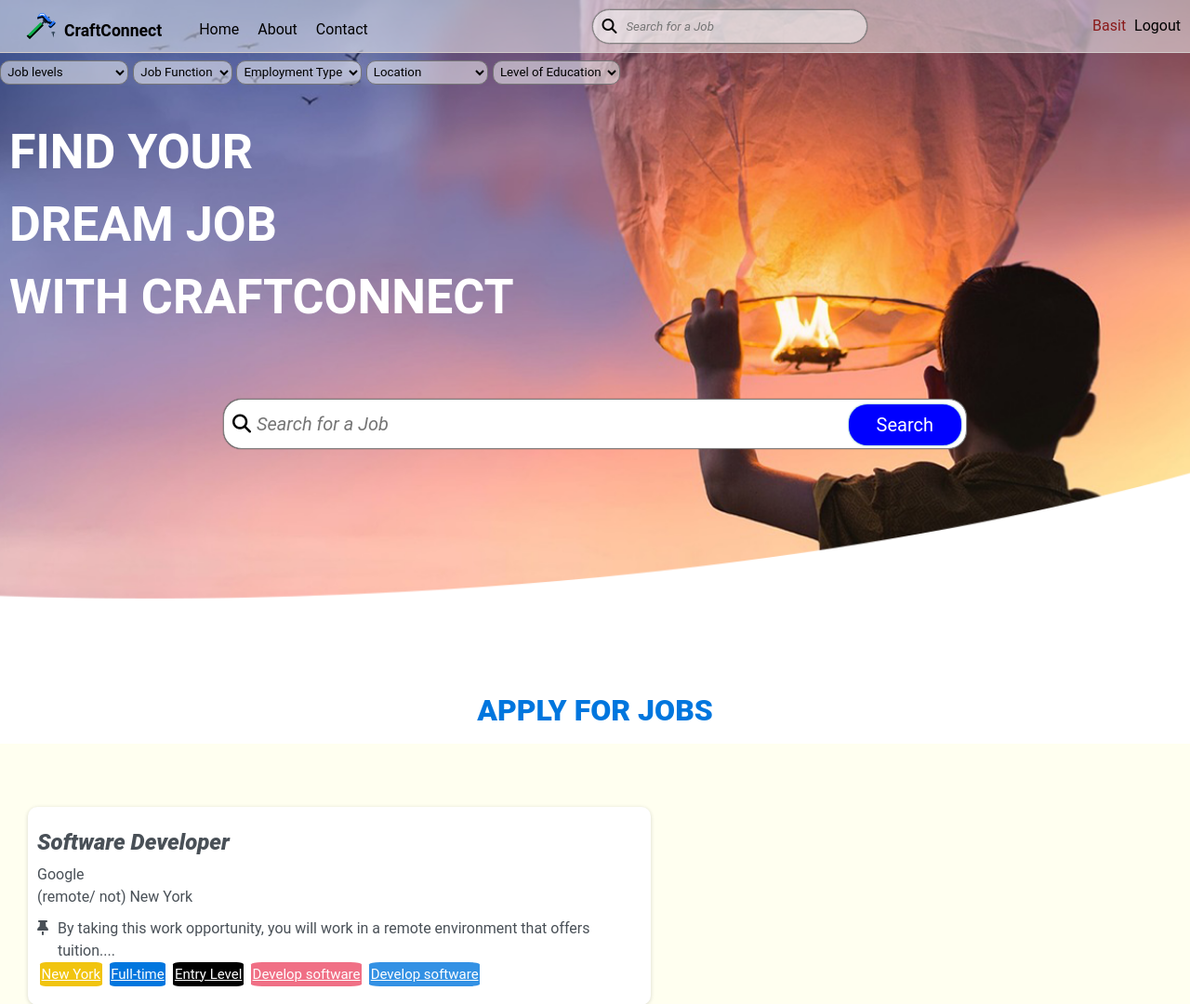
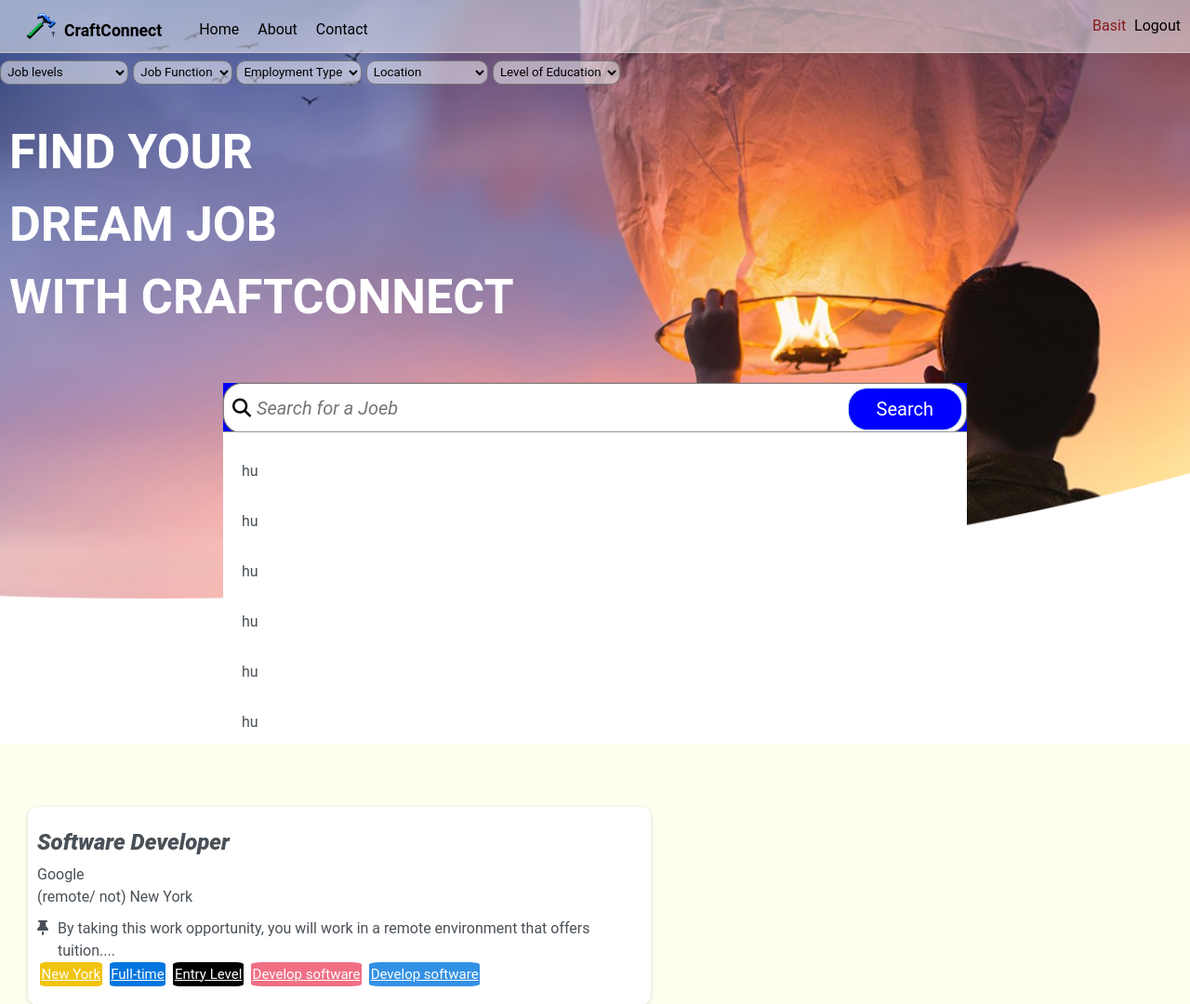
Before and after one commit to basit-devBE/CraftConnect, a Django app: page /home in a window 1280 px wide. Shown: the top 1080 px of the page at 93% size. Run offline with Django 5.2, Linux system fonts and the light colour scheme; a user stored in the database is signed in.

Commit message:
still working on the searches

```diff
--- a/myapp/static/css/styles.css
+++ b/myapp/static/css/styles.css
@@ -60,42 +60,41 @@ h1 {
 }
 
 /* -----The SEARCH INPUT ----- */
-.input-section {
-  /* background: red; */
+/* .input-section {
+
   display: flex;
   align-items: center;
   justify-items: center;
   justify-content: center;
-  /* margin-top: 20px; */
+
   height: 5px;
   margin: auto;
   width: auto;
-  /* max-width: 350px; */
-  /* max-width: 100%; */
+
   position: relative;
-  /* margin-right: 0px; */
-}
 
-.input-section input:first-child {
+} */
+
+/* .input-section input:first-child {
   display: inline-block;
   width: 100%;
   border-radius: 20px;
   border: 1px solid #848282;
   padding: 10px 80px 10px 35px;
   outline: none;
-  /* font-size: 20px; */
+
   font-style: italic;
   box-shadow: 0px 0px 1px #3a3c3b, 0px 0px 1px #717578;
   background-color: rgba(255, 255, 255, 0.5);
-}
-.input-section i {
+} */
+/* .input-section i {
   position: absolute;
-  left: 10px; /* Adjust this value to position the icon */
-  color: black;
+  left: 10px; Adjust this value to position the icon */
+/* color: black;
   top: 50%;
-  transform: translateY(-50%);
-  /* font-size: 20px; */
-}
+  transform: translateY(-50%); */
+/* font-size: 20px; */
+/* } */
 
 .logo-navlinks {
   display: flex;
@@ -242,16 +241,10 @@ h1 {
   display: flex;
   justify-content: flex-start;
   margin-top: -10px;
-  /* background-color: #931c20; */
-  /* width: 100%; */
-  /* border-bottom: 1px solid var(--labelColor); */
-  /* justify-content: flex-start; */
-  /* flex-wrap: wrap; */
   gap: 0.3rem;
 }
 
 .filter-select {
-  /* border: none; */
   border-radius: 10px;
   padding: 0.2rem;
   background-color: rgba(255, 255, 255, 0.5);
@@ -290,18 +283,55 @@ h1 {
 
 /* ------THE REST ARE AT THE NAVBAR SECTION------- */
 .search-section {
+  /* background: rgb(213, 58, 58);
+  background-color: red; */
+  position: relative;
+  /* width: 800px;
+  max-width: 100%; */
+  /* display: block; */
+  /* display: flex; */
+  /* flex: 1; */
+  /* align-items: center;
+  justify-items: center;
+  justify-content: center;
+  margin-top: 20px; */
+  /* margin: auto; */
+  /* position: absolute; */
+  top: 10px; /* Adjust as needed */
+  left: 50%;
+  transform: translateX(-50%);
   display: flex;
   align-items: center;
+  justify-content: center;
+  width: 800px;
+  max-width: 100%;
+  background: white;
+}
+
+.search-section .row-search {
+  /* display: flex;
+  /* flex: 1; */
+  /* align-items: center;
   justify-items: center;
   justify-content: center;
-  margin-top: 20px;
-  margin: auto;
+  margin-top: 20px; */
+  /* margin: auto; */
+  /* width: 800px; */
+  /* max-width: 100%; */
+  /* position: relative;  */
+  position: absolute;
+  /* top: 20px; Adjust as needed */
+  /* left: 50%; */
+  /* transform: translateX(-50%);
+  display: flex;
+  align-items: center;
+  /* justify-content: center; */
   width: 800px;
   max-width: 100%;
-  position: relative;
+  background: blue;
 }
 
-.search-section input:first-child {
+.search-section .row-search input:first-child {
   display: inline-block;
   width: 100%;
   border-radius: 20px;
@@ -312,7 +342,7 @@ h1 {
   font-style: italic;
   box-shadow: 0px 0px 1px #3a3c3b, 0px 0px 1px #717578;
 }
-.search-section i {
+.search-section .row-search i {
   position: absolute;
   left: 10px; /* Adjust this value to position the icon */
   color: black;
@@ -321,7 +351,7 @@ h1 {
   font-size: 20px;
 }
 
-.search-section .button1 {
+.search-section .row-search .button1 {
   display: inline-block;
   position: absolute;
   background-color: blue;
@@ -336,12 +366,37 @@ h1 {
   box-shadow: 0px 0px 2px #82c5a9, 0px 0px 2px #77b9ef;
 }
 
-.search-section .button1:hover {
+.search-section .row-search .button1:hover {
   background-color: #000000;
+}
+
+.result-box {
+
+  width: 800px;
+  max-width: 100%;
+  position: absolute;
+  top: 25px;
+  background: white;
+  z-index: 100;
+}
+.result-box ul {
+  border-top: 1px solid #999;
+  padding: 15px 10px;
+}
+.result-box ul li {
+  list-style: none;
+  border-radius: 3px;
+  padding: 15px 10px;
+  cursor: pointer;
+}
+
+.result-box ul li:hover {
+  background-color: aquamarine;
 }
 
 /* -----APPLY WORK READINGS(HEADING)---- */
 .apply-header {
+  /* background: greenyellow; */
   margin-top: -60px;
   justify-content: center;
   align-items: center;
@@ -487,7 +542,6 @@ h2 {
   min-width: 700px;
   border-radius: 10px;
   margin-bottom: 5px;
-
 }
 .apply-work .work-description {
   border-radius: 3px;
--- a/myapp/static/javascript/app.js
+++ b/myapp/static/javascript/app.js
@@ -1,16 +1,27 @@
+// Containers
+const jobCards = document.querySelectorAll(".job-card");
 
+// const jobHearder = document
 
-document.addEventListener("DOMContentLoaded", function() {
+// classes for the job card
+// const jobCardTitle = document.querySelector(".job-card-title");
+
+document.addEventListener("DOMContentLoaded", function () {
   const moreJobsButton = document.getElementById("more-jobs");
   const testElement = document.getElementById("test");
 
-  moreJobsButton.addEventListener("click", function() {
-    testElement.style.display = "none";
-  });
+  // moreJobsButton.addEventListener("click", function () {
+  //   testElement.style.display = "none";
+  // });
 });
 
+// jobCards.forEach(function (jobCard) {
+//   jobCard.addEventListener("click", function (e) {
+//     const clicked = e.target.closest(".job-lists");
+//     console.log(clicked);
 
-
+//   });
+// });
 
 // document.querySelectorAll('.job-card').forEach(function(card) {
 //   const title = card.querySelector('.job-card-title').textContent.trim();
@@ -28,23 +39,65 @@ document.addEventListener("DOMContentLoaded", function() {
 //   card.setAttribute('data-location', location);
 // });
 
+const applyWorkSection = document.getElementById("apply-job-section");
+document.querySelectorAll(".job-card").forEach(function (card) {
+  // applyWorkSection.innerHTML = "";
+  card.addEventListener("click", function (e) {
+    // Selecting a specific job card
+    const clicked = e.target.closest(".job-card");
 
-document.querySelectorAll('.job-card').forEach(function(card) {
-  card.addEventListener('click', function() {
-    const title = card.getAttribute('data-title');
-    const company = card.getAttribute('data-company');
-    const type = card.getAttribute('data-type');
-    const pay = card.getAttribute('data-pay');
-    const description = card.getAttribute('data-description');
-    const location = card.getAttribute('data-location');
+    const jobCardTitle = clicked.querySelector(".job-card-title").textContent;
+    const jobCardCompany = clicked
+      .querySelector(".job-card-company")
+      .textContent.trim();
+    const jobCardSummary = clicked.querySelector(".summary").textContent.trim();
+    const jobCardLocation = clicked
+      .querySelector(".job-card-location")
+      .textContent.trim();
+    const jobCardType = clicked
+      .querySelector(".job-card-type")
+      .textContent.trim();
+    const jobCardLevel = clicked
+      .querySelector(".job-card-level")
+      .textContent.trim();
+    const jobCardFunction = clicked
+      .querySelector(".job-card-function")
+      .textContent.trim();
+    const jobCardEducation = clicked
+      .querySelector(".job-card-education")
+      .textContent.trim();
 
-    const applyWorkSection = document.getElementById('apply-job-section');
+    // const
+    // if (again) console.log("hi");
+    // const Title = e.target.closest("job-card-title");
+    console.log(clicked);
+
+    // const title = jobCardTitle;
+    // console.log(title);
+    // const company = jobCardCompany;
+    // console.log(company);
+    // const type = card.getAttribute("data-type");
+    const pay = card.getAttribute("data-pay");
+    // const description = card.getAttribute("data-description");
+    // const location = card.getAttribute("data-location");
+    // if (
+    //   applyWorkSection.style.display == "none" ||
+    //   applyWorkSection.style.display === ""
+    // ) {
+    //   applyWorkSection.style.display = "block";
+    // } else {
+    //   applyWorkSection.style.display = "none";
+    // }
+
+    // applyWorkSection.style.display=="none" ? "block" : "none";
+    applyWorkSection.style.display =
+      applyWorkSection.style.display === "none" ? "block" : "none";
 
     applyWorkSection.innerHTML = `
       <div class="company-info">
-        <h1>${title}</h1>
-        <p>${company}</p>
-        <p>${type}</p>
+        <h1>${jobCardTitle}</h1>
+        <p>${jobCardCompany}</p>
+        <p>${jobCardType}</p>
         <p>To apply, you have to create an account</p>
         <div class="job-card-footer">
           <button class="job-card-button">Apply now</button>
@@ -59,26 +112,20 @@ document.querySelectorAll('.job-card').forEach(function(card) {
           </div>
           <div class="details">
             <p>Job Type</p>
-            <p>${type}</p>
+            <p>${jobCardType}</p>
           </div>
           <hr>
           <div class="details">
             <p>Job Description</p>
-            <p>${description}</p>
+            <p>${jobCardSummary}</p>
           </div>
           <hr>
           <div class="details">
             <p>Job location</p>
-            <p>${location}</p>
+            <p>${jobCardLocation}</p>
           </div>
         </div>
       </div>
     `;
-
-    if (applyWorkSection.style.display == 'none' || applyWorkSection.style.display === '') {
-      applyWorkSection.style.display = 'block';
-    } else {
-      applyWorkSection.style.display = 'none';
-    }
   });
 });
--- a/myapp/templates/myapp/index.html
+++ b/myapp/templates/myapp/index.html
@@ -53,10 +53,10 @@
 
 
             <!-- -------SEARCH INPUT CONTAINER------ -->
-            <div class="input-section">
-                <input type="text" placeholder="Search for a Job" />
+            <!-- <div class="input-section">
+                <input type="text" placeholder="Search for a Job"  autocomplete="off"/>
                 <i class="fa-solid fa-magnifying-glass"></i>
-            </div>
+            </div> -->
 
             <!-- --------LOGOUT CONTAINER------- -->
             <div class="log1">
@@ -170,12 +170,28 @@
 
 
     <!-- /* -----The SEARCH BUTTON SECTION----- */ -->
+     <div class="search-section" >
+        <div class="row-search">
+            <input type="text" placeholder="Search for a Joeb" autocomplete="off" id="input-box" />
+            <i class="fa-solid fa-magnifying-glass"></i>
+            <button class="button1">Search</button>
+        </div>
+        <div class="result-box" >
+            <ul>
+                <li>hu</li>
+                <li>hu</li>
+                <li>hu</li>
+                <li>hu</li>
+                <li>hu</li>
+                <li>hu</li>
+                <li>hu</li>
+            </ul>
 
-    <div class="search-section">
-        <input type="text" placeholder="Search for a Job" />
-        <i class="fa-solid fa-magnifying-glass"></i>
-        <button class="button1">Search</button>
-    </div>
+        </div>
+
+     </div>
+
+
 
 </section>
 
@@ -194,14 +210,14 @@
         <!-- Job list container -->
         <div class="job-lists" id="jobs" >
             <!-- Job 1 -->
-            <div class="job-card" data-title="Software Developer" data-company="Tech Solutions" data-type="Full Time" data-pay="$4000 - $6000" data-description="You will work in a collaborative environment, developing cutting-edge software solutions." data-location="New York, NY">
+            <div class="job-card" data-pay="$4000 - $6000">
             <!-- </div> -->
                 <div class="job-card-header">
                     <!-- Images should be at the company work description -->
                     <!-- <img src="{% static 'images/ob-title_images/software_development.webp'}"> -->
 
-                    <h3 class="job-card-title">{{job.jobtitle}}</h3>
-                    <p class="job-card-company">{{job.company}} <br>(remote/ not) {{job.joblocation}}</p>
+                    <h3 class="job-card-title" data-title="title">{{job.jobtitle}}</h3>
+                    <p class="job-card-company" data-company="">{{job.company}} <br>(remote/ not) {{job.joblocation}}</p>
 
                 </div>
                 <!-- THe employer should give a summary of the work and it should be assign here -->
@@ -209,8 +225,8 @@
                     <div class="icon">
                         <i class="fa fa-thumb-tack" aria-hidden="true"></i>
                     </div>
-                    <div class="summary">
-                        <p>By taking this work opportunity, you will work in a
+                    <div >
+                        <p class="summary">By taking this work opportunity, you will work in a
                             remote environment that offers tuition....
                         </p>
                     </div>
@@ -229,7 +245,7 @@
             </div>
 
             <!-- Job 2 -->
-            <div class="job-card" data-title="KnittingInstructor" data-company="Knitty-Girtty"data-type="Part Time"data-pay="Ghc 1000- Ghc 1500"data-description="I mean who would not want to knit...."data-location="Accra">
+            <div class="job-card"data-pay="Ghc 1000- Ghc 1500">
                 <div class="job-card-header">
                     <!-- <img src="{% static 'images/01.jpeg'}"> -->
 
@@ -241,8 +257,8 @@
                     <div class="icon">
                         <i class="fa fa-thumb-tack" aria-hidden="true"></i>
                     </div>
-                    <div class="summary">
-                        <p>By taking this work opportunity, you will work in a
+                    <div >
+                        <p class="summary">By taking this work opportunity, you will work in a
                             remote environment that offers tuition....
                         </p>
                     </div>
@@ -261,7 +277,7 @@
             </div>
 
             <!-- JOB -->
-            <div class="job-card" data-title="Weaving Instructor" data-company="Weavers International"data-type="Full Time"data-pay="Ghc 1000- Ghc 2500"data-description="Weave our dresses for us and also help complete unfinished ones...."data-location="Accra">
+            <div class="job-card"data-pay="Ghc 1000- Ghc 2500">
                 <div class="job-card-header">
                     <h3 class="job-card-title">Weaving Instructor</h3>
                     <p class="job-card-company">CraftConnect</p>
@@ -271,8 +287,8 @@
                     <div class="icon">
                         <i class="fa fa-thumb-tack" aria-hidden="true"></i>
                     </div>
-                    <div class="summary">
-                        <p>By taking this work opportunity, you will work in a
+                    <div >
+                        <p class="summary">By taking this work opportunity, you will work in a
                             remote environment that offers tuition....
                         </p>
                     </div>
@@ -291,7 +307,7 @@
             </div>
 
             <!-- --------------- -->
-            <div class="job-card" data-title="Crocheting Instructor" data-company="CraftConnect"data-type="Full Time"data-pay="Ghc 1000- Ghc 1500"data-description="By taking this work opportunity, you will work in a remote environment that offers tuition...."data-location="Accra">
+            <div class="job-card"data-pay="Ghc 1000- Ghc 1500">
                  <div class="job-card-header">
                             <!-- <img src="{% static 'images/01.jpeg'}"> -->
                             <h3 class="job-card-title">Crocheting</data-title=></h3>
@@ -302,8 +318,8 @@
                     <div class="icon">
                         <i class="fa fa-thumb-tack" aria-hidden="true"></i>
                     </div>
-                    <div class="summary">
-                        <p>By taking this work opportunity, you will work in a
+                    <div >
+                        <p class="summary">By taking this work opportunity, you will work in a
                             remote environment that offers tuition....
                         </p>
                     </div>
@@ -322,7 +338,7 @@
             </div>
 
             <!-- ---------------------------- -->
-        <div class="job-card" data-title="Embroidery Instructor" data-company="Touch Embroids"data-type="Full Time"data-pay="Ghc 1000- Ghc 1500"data-description="Teach students various embroidery techniques and help them create their own designs in a supportive environment."data-location="Accra">
+        <div class="job-card" data-pay="Ghc 1000- Ghc 1500">
                 <div class="job-card-header">
                     <h3 class="job-card-title">Embroidery Instructor</h3>
                     <p class="job-card-company">CraftConnect</p>
@@ -332,8 +348,8 @@
                     <div class="icon">
                         <i class="fa fa-thumb-tack" aria-hidden="true"></i>
                     </div>
-                    <div class="summary">
-                        <p>By taking this work opportunity, you will work in a
+                    <div >
+                        <p class="summary">By taking this work opportunity, you will work in a
                             remote environment that offers tuition....
                         </p>
                     </div>
@@ -350,7 +366,7 @@
                     <button class="job-card-button">Apply</button>
                 </div> -->
             </div>
-            <div class="job-card" data-title="Sewing Instructor" data-company="Sewer-Hole"data-type="Full Time"data-pay="Ghc 1000- Ghc 1500"data-description="Get the opportunity to work for our prestigious institution and learn more about sewing male and female dresses"data-location="Sekondi-Takoradi">
+            <div class="job-card" data-pay="Ghc 1000- Ghc 1500">
                 <div class="job-card-header">
                     <h3 class="job-card-title">Sewing Instructor</h3>
                     <p class="job-card-company">Sewer-Hole</p>
@@ -360,8 +376,8 @@
                     <div class="icon">
                         <i class="fa fa-thumb-tack" aria-hidden="true"></i>
                     </div>
-                    <div class="summary">
-                        <p>By taking this work opportunity, you will work in a
+                    <div >
+                        <p class="summary">By taking this work opportunity, you will work in a
                             remote environment that offers tuition....
                         </p>
                     </div>
```
Also changed, not shown: db.sqlite3.
